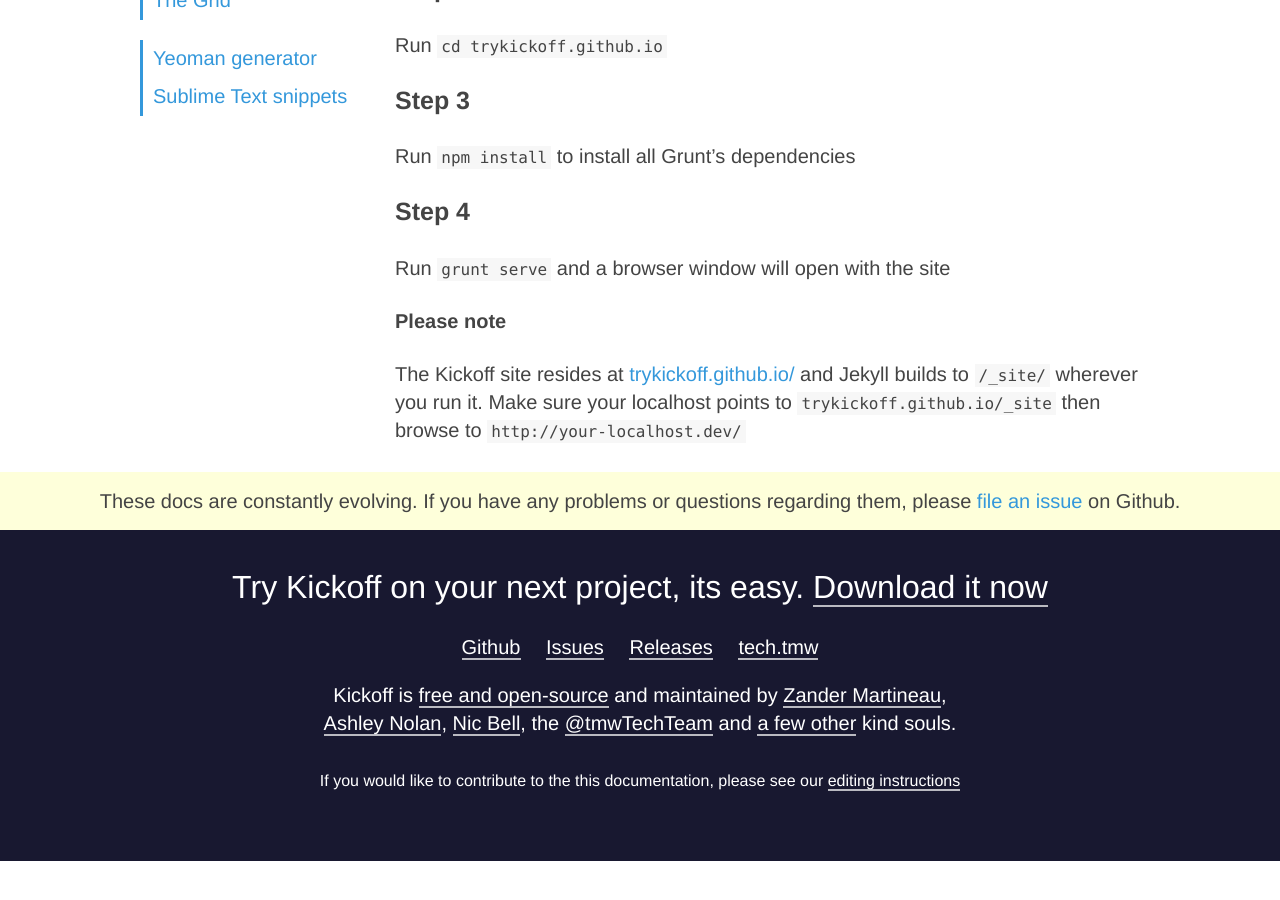
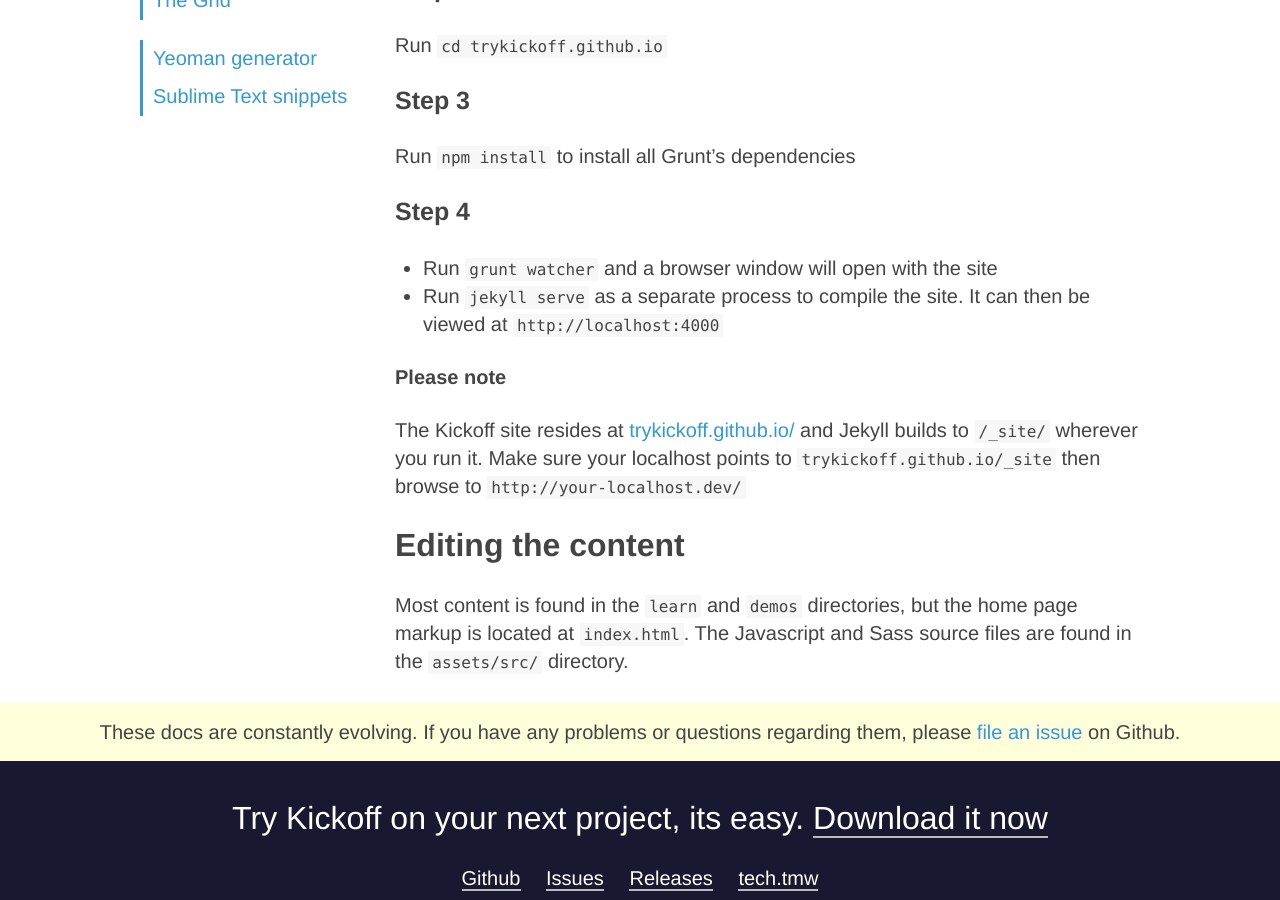
Before and after one commit to TryKickoff/trykickoff.github.io, a Jekyll site: the page built from learn/editing.md, in a window 1280 px wide and 900 px high, scrolled down 564 px. Built offline with Jekyll 4.4.1, drawn with Linux system fonts in a browser that asks for light colours; Markdown is read by kramdown in place of the engine named in the settings; comment, search, counter and statistics services are not loaded; before the commit the page ends 1425 px from its top, so only the background shows below that.

Commit message:
update the editing instructions

```diff
--- a/learn/editing.md
+++ b/learn/editing.md
@@ -28,8 +28,12 @@
 
 ### Step 4
 
-Run `grunt serve` and a browser window will open with the site
+* Run `grunt watcher` and a browser window will open with the site
+* Run `jekyll serve` as a separate process to compile the site. It can then be viewed at `http://localhost:4000`
 
 #### Please note
 
 The Kickoff site resides at [trykickoff.github.io/](http://trykickoff.github.io/) and Jekyll builds to `/_site/` wherever you run it. Make sure your localhost points to `trykickoff.github.io/_site` then browse to `http://your-localhost.dev/`
+
+## Editing the content
+Most content is found in the `learn` and `demos` directories, but the home page markup is located at `index.html`. The Javascript and Sass source files are found in the `assets/src/` directory.
```
